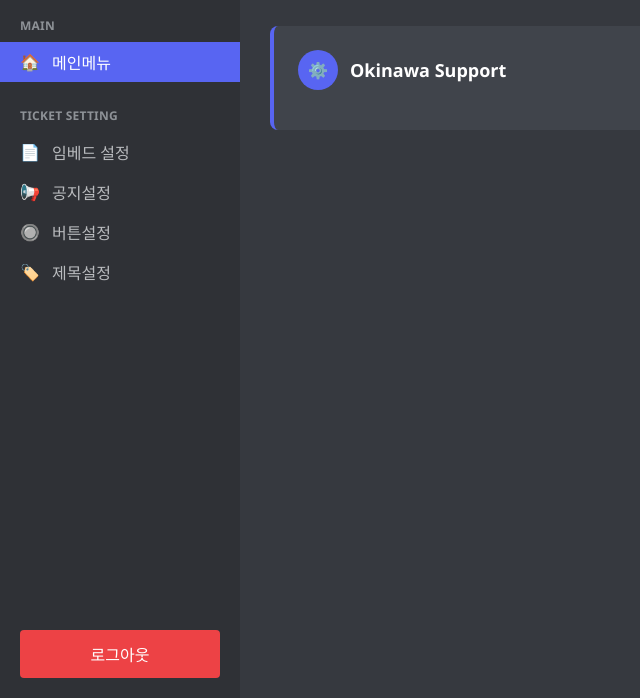
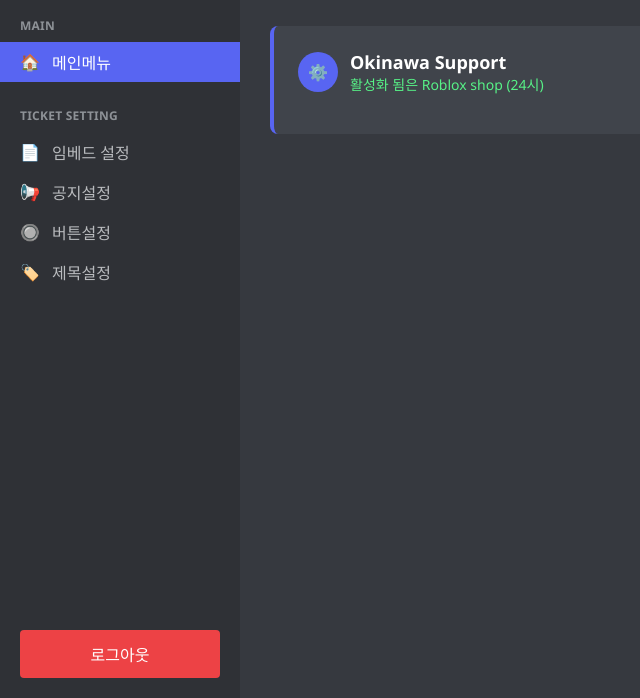
Before and after one commit to Noa0906/OkinawaDash, a website: page views/success.html in a window 1280 px wide. Shown: the part 102-800 px from the top of the page, without its empty margins (0-640 px from the left). Drawn offline with Linux system fonts and the light colour scheme.

Commit message:
Update success.html

```diff
--- a/views/success.html
+++ b/views/success.html
@@ -490,7 +490,7 @@
                         <div class="service-icon">⚙️</div>
                         <div>
                             <div class="service-title">Okinawa Support</div>
-                            <div class="service-status"></div>
+                            <div class="service-status">활성화 됨은 Roblox shop (24시)</div>
                         </div>
                     </div>
                 </div>
```
